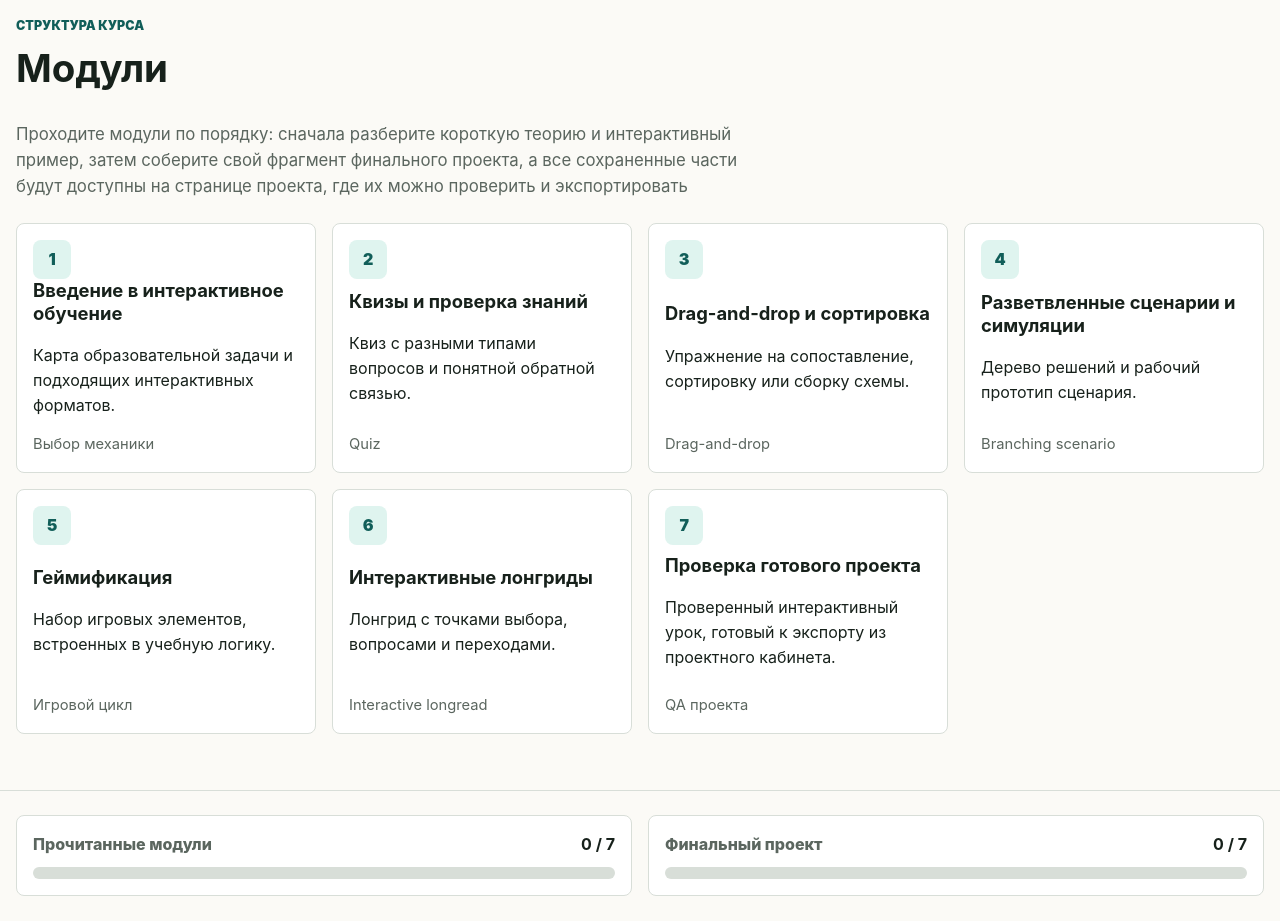
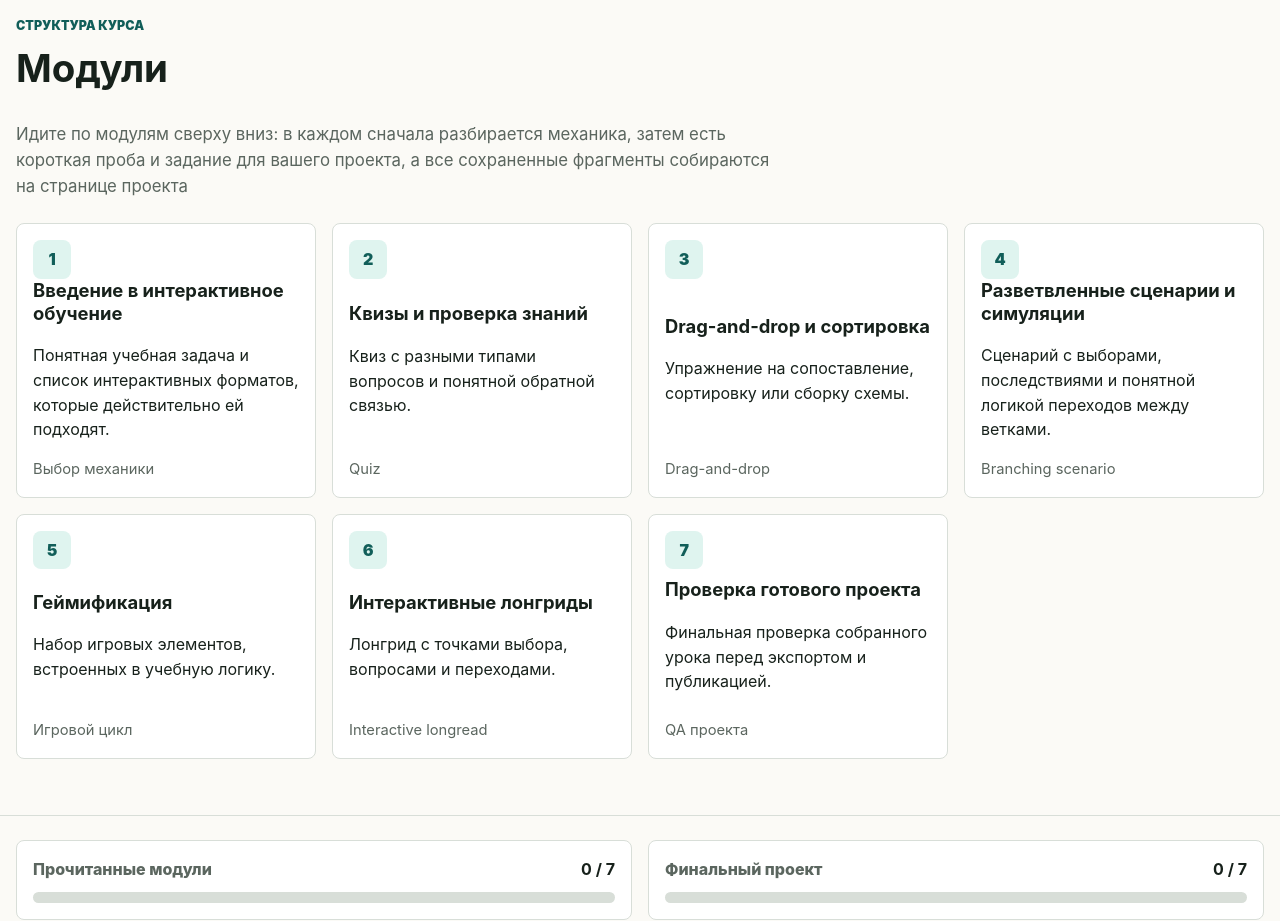
Before and after one commit to DmitryKotlyakov/modern-learning, a website with bundled scripts: page index.html in a window 1280 px wide. Shown: the part 960-1881 px from the top of the page. Built offline with nearby package versions, Linux system fonts and the light colour scheme.

Commit message:
Polish home module descriptions

```diff
--- a/index.html
+++ b/index.html
@@ -72,7 +72,7 @@
             <div>
                 <p class="eyebrow">Структура курса</p>
                 <h2>Модули</h2>
-                <p class="section__lead">Проходите модули по порядку: сначала разберите короткую теорию и интерактивный пример, затем соберите свой фрагмент финального проекта, а все сохраненные части будут доступны на странице проекта, где их можно проверить и экспортировать</p>
+                <p class="section__lead">Идите по модулям сверху вниз: в каждом сначала разбирается механика, затем есть короткая проба и задание для вашего проекта, а все сохраненные фрагменты собираются на странице проекта</p>
             </div>
         </div>
         <div class="module-grid" data-module-grid></div>
--- a/scripts/course-data.js
+++ b/scripts/course-data.js
@@ -4,7 +4,7 @@ export const modules = [
         title: "Введение в интерактивное обучение",
         slug: "module-1/",
         mechanic: "Выбор механики",
-        result: "Карта образовательной задачи и подходящих интерактивных форматов.",
+        result: "Понятная учебная задача и список интерактивных форматов, которые действительно ей подходят.",
         practice: "Разобрать обычный урок и отметить точки, где интерактивность помогает, а где мешает.",
         artifactTitle: "Замысел интерактивного урока",
         artifactFields: [
@@ -46,7 +46,7 @@ export const modules = [
         title: "Разветвленные сценарии и симуляции",
         slug: "module-4/",
         mechanic: "Branching scenario",
-        result: "Дерево решений и рабочий прототип сценария.",
+        result: "Сценарий с выборами, последствиями и понятной логикой переходов между ветками.",
         practice: "Спроектировать развилки, последствия выбора и переходы между ветками.",
         artifactTitle: "Дерево решений",
         artifactFields: [
@@ -86,7 +86,7 @@ export const modules = [
         title: "Проверка готового проекта",
         slug: "module-7/",
         mechanic: "QA проекта",
-        result: "Проверенный интерактивный урок, готовый к экспорту из проектного кабинета.",
+        result: "Финальная проверка собранного урока перед экспортом и публикацией.",
         practice: "Пройти проект как слушатель, проверить связность, фидбек, нагрузку и устойчивость.",
         artifactTitle: "Финальная проверка проекта",
         artifactFields: [
```
